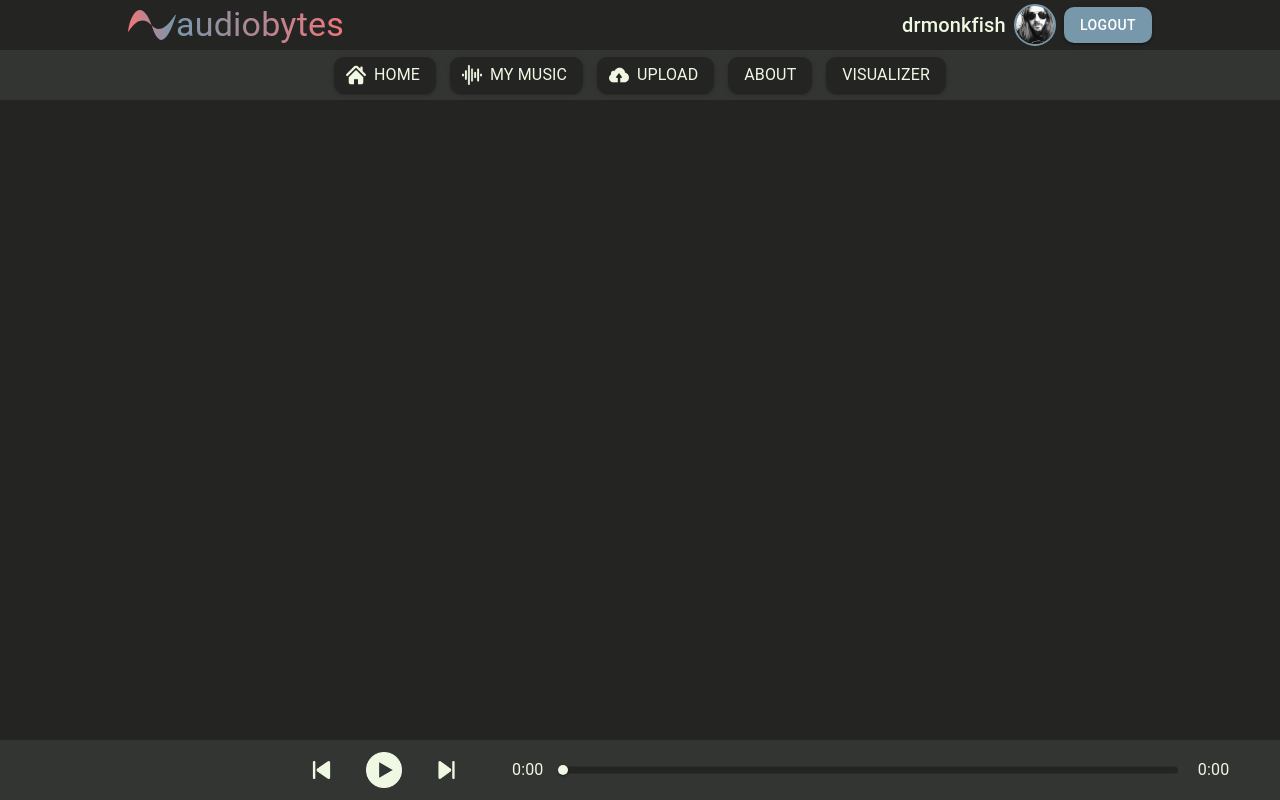
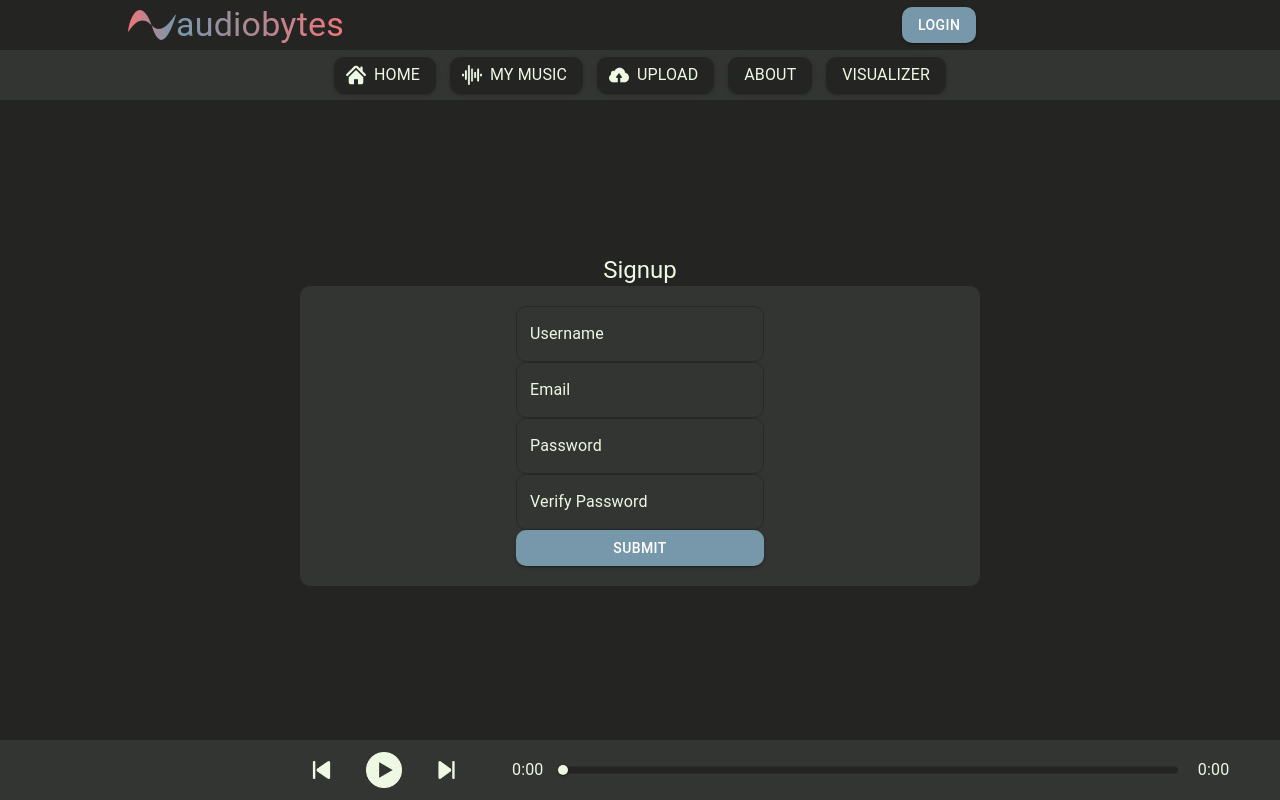
Before and after one commit to JNaeder/audiobytes, a React (Create React App) app in the folder frontend/: page /signup in a window 1280 px wide. Built offline with nearby package versions, Linux system fonts and the light colour scheme.

Commit message:
Started work on custom authentication

```diff
--- a/frontend/package.json
+++ b/frontend/package.json
@@ -3,6 +3,7 @@
   "version": "0.1.0",
   "private": true,
   "dependencies": {
+    "@auth0/auth0-react": "^2.2.1",
     "@emotion/react": "^11.11.1",
     "@emotion/styled": "^11.11.0",
     "@mui/material": "^5.13.5",
--- a/frontend/src/App.js
+++ b/frontend/src/App.js
@@ -8,6 +8,9 @@ import AboutPage from "./components/AboutPage";
 import MyMusic from "./components/MyMusic";
 import UploadPage from "./components/UploadPage";
 import Visualizer from "./components/Visualizer";
+import LoginPage from "./components/LoginPage";
+import SignupPage from "./components/SignupPage";
+import AuthPage from "./components/AuthPage";
 
 function App() {
   return (
@@ -31,6 +34,9 @@ function App() {
             <Route path="/upload" element={<UploadPage />} />
             <Route path="/about" element={<AboutPage />} />
             <Route path="/visualizer" element={<Visualizer />} />
+            <Route path="/signup" element={<SignupPage />} />
+            <Route path="/login" element={<LoginPage />} />
+            <Route path="/auth" element={<AuthPage />} />
           </Routes>
         </Box>
         <PlayBar />
--- a/frontend/src/app/store.js
+++ b/frontend/src/app/store.js
@@ -1,8 +1,10 @@
 import { configureStore } from "@reduxjs/toolkit";
 import songReducer from "../slices/songSlice";
+import userReducer from "../slices/userSlice";
 
 export const store = configureStore({
   reducer: {
     song: songReducer,
+    user: userReducer,
   },
 });
--- /dev/null
+++ b/frontend/src/components/AuthPage.js
@@ -0,0 +1,20 @@
+import { useAuth0 } from "@auth0/auth0-react";
+import { useNavigate } from "react-router-dom";
+import { setCurrentUser } from "../slices/userSlice";
+import { useEffect } from "react";
+import { useDispatch } from "react-redux";
+
+function AuthPage() {
+  const navigate = useNavigate();
+  const dispatch = useDispatch();
+  const { user, isAuthenticated } = useAuth0();
+  useEffect(() => {
+    if (isAuthenticated) {
+      dispatch(setCurrentUser(user));
+      navigate("/");
+    }
+  }, [user, isAuthenticated, dispatch, navigate]);
+  return <></>;
+}
+
+export default AuthPage;
--- /dev/null
+++ b/frontend/src/components/LoginPage.js
@@ -0,0 +1,38 @@
+import { Box, Button, Typography, TextField, FormControl } from "@mui/material";
+import { useNavigate } from "react-router-dom";
+
+function LoginPage() {
+  const navigate = useNavigate();
+  return (
+    <>
+      <Box
+        sx={{
+          display: "flex",
+          flexDirection: "column",
+          justifyContent: "center",
+          alignItems: "center",
+          color: "white",
+        }}
+      >
+        <Typography variant="h5">Login</Typography>
+        <FormControl>
+          <TextField id="username" label="Username" />
+          <TextField id="email" label="Email" type="email" />
+          <TextField id="password" label="Password" type="password" />
+          <Button variant="contained" color="primary">
+            Submit
+          </Button>
+          <Button
+            variant="contained"
+            color="primary"
+            onClick={() => navigate("/signup")}
+          >
+            Signup
+          </Button>
+        </FormControl>
+      </Box>
+    </>
+  );
+}
+
+export default LoginPage;
--- a/frontend/src/components/PlayBar/SongInfoBox.js
+++ b/frontend/src/components/PlayBar/SongInfoBox.js
@@ -2,8 +2,6 @@ import heartIcon from "../../imgs/icons/heart.png";
 import { Box, IconButton, Typography } from "@mui/material";
 
 function SongInfoBox({ currentSong }) {
-  // Testing Comment
-  // Another test
   const albumImage = currentSong ? currentSong.artURL.String : "";
   const songName = currentSong ? currentSong.name : "--------";
   const songUser = currentSong ? currentSong.username : "----------";
--- /dev/null
+++ b/frontend/src/components/SignupPage.js
@@ -0,0 +1,107 @@
+import { Box, Button, Typography, TextField, FormControl } from "@mui/material";
+import { useDispatch } from "react-redux";
+import { useNavigate } from "react-router-dom";
+import { useState } from "react";
+import { setCurrentUser } from "../slices/userSlice";
+import axios from "axios";
+
+function SignupPage() {
+  const navigate = useNavigate();
+  const dispatch = useDispatch();
+
+  const [username, setUsername] = useState("");
+  const [email, setEmail] = useState("");
+  const [password, setPassword] = useState("");
+  const [passwordCheck, setPasswordCheck] = useState("");
+
+  const checkPasswords = () => {
+    if (password === "" || passwordCheck === "") {
+      return false;
+    }
+    if (password !== passwordCheck) {
+      return false;
+    }
+    return true;
+  };
+
+  const handleSubmit = async () => {
+    if (!checkPasswords()) {
+      return;
+    }
+    const protocol = window.location.protocol;
+    const hostname = window.location.hostname;
+    const data = {
+      username: username,
+      email: email,
+      password: password,
+    };
+    const response = await axios.post(
+      `${protocol}//${hostname}:8080/register`,
+      data
+    );
+    if (response.status === 201) {
+      dispatch(setCurrentUser(response.data));
+      navigate("/");
+    }
+  };
+
+  return (
+    <>
+      <Box
+        sx={{
+          display: "flex",
+          flexDirection: "column",
+          justifyContent: "center",
+          alignItems: "center",
+          width: "100vw",
+        }}
+      >
+        <Typography variant="h5">Signup</Typography>
+        <Box
+          sx={{
+            display: "flex",
+            flexDirection: "column",
+            justifyContent: "center",
+            alignItems: "center",
+            color: "white",
+            backgroundColor: "background.dark",
+            width: "50%",
+            borderRadius: "10px",
+            padding: "20px",
+          }}
+        >
+          <FormControl>
+            <TextField
+              id="username"
+              label="Username"
+              onChange={(e) => setUsername(e.target.value)}
+            />
+            <TextField
+              id="email"
+              label="Email"
+              type="email"
+              onChange={(e) => setEmail(e.target.value)}
+            />
+            <TextField
+              id="password"
+              label="Password"
+              type="password"
+              onChange={(e) => setPassword(e.target.value)}
+            />
+            <TextField
+              id="password"
+              label="Verify Password"
+              type="password"
+              onChange={(e) => setPasswordCheck(e.target.value)}
+            />
+            <Button variant="contained" color="primary" onClick={handleSubmit}>
+              Submit
+            </Button>
+          </FormControl>
+        </Box>
+      </Box>
+    </>
+  );
+}
+
+export default SignupPage;
--- a/frontend/src/components/SongBoxSmall/SongBoxSmall.js
+++ b/frontend/src/components/SongBoxSmall/SongBoxSmall.js
@@ -7,7 +7,6 @@ import SongBoxSongInfo from "./SongBoxSongInfo";
 import SongBoxUserInfo from "./SongBoxUserInfo";
 
 function SongBoxSmall({ song }) {
-  console.log(song);
   const dispatch = useDispatch();
 
   const setSong = () => {
--- a/frontend/src/components/TopBar.js
+++ b/frontend/src/components/TopBar.js
@@ -1,12 +1,23 @@
+import { useNavigate } from "react-router-dom";
+import { useSelector, useDispatch } from "react-redux";
 import Box from "@mui/material/Box";
 import Typography from "@mui/material/Typography";
 import Avatar from "@mui/material/Avatar";
 import Button from "@mui/material/Button";
+import { logout } from "../slices/userSlice";
 
 import logo from "../imgs/Logo-1.svg";
-import profilePic from "../imgs/profilePic.jpg";
 
 function TopBar() {
+  const navigate = useNavigate();
+  const dispatch = useDispatch();
+  const { username, profilePic } = useSelector((state) => state.user);
+
+  const handleLogout = () => {
+    dispatch(logout());
+    navigate("/");
+  };
+
   return (
     <>
       <Box
@@ -64,7 +75,9 @@ function TopBar() {
               minWidth: "250px",
             }}
           >
-            <Typography variant="h6">drmonkfish</Typography>
+            {username ? (
+              <>
+                <Typography variant="h6">{username}</Typography>
                 <Avatar
                   alt="profilePic"
                   src={profilePic}
@@ -74,7 +87,15 @@ function TopBar() {
                     border: "2px solid #7798AB",
                   }}
                 />
-            <Button variant="contained">Logout</Button>
+                <Button variant="contained" onClick={handleLogout}>
+                  Logout
+                </Button>
+              </>
+            ) : (
+              <Button variant="contained" onClick={() => navigate("/login")}>
+                Login
+              </Button>
+            )}
           </Box>
         </Box>
       </Box>
--- /dev/null
+++ b/frontend/src/slices/userSlice.js
@@ -0,0 +1,26 @@
+import { createSlice } from "@reduxjs/toolkit";
+
+export const userSlice = createSlice({
+  name: "user",
+  initialState: {
+    username: null,
+    profilePic: null,
+    email: null,
+    userId: null,
+  },
+  reducers: {
+    setCurrentUser(state, action) {
+      state.username = action.payload.username;
+      state.email = action.payload.email;
+      state.userId = action.payload.userID;
+    },
+
+    logout(state) {
+      state.username = null;
+      state.email = null;
+    },
+  },
+});
+
+export const { setCurrentUser, logout } = userSlice.actions;
+export default userSlice.reducer;
```
Also changed, not shown: 2 other files (tests, documents, lock files or other folders). Lines whose indentation alone changed are shown as unchanged.
